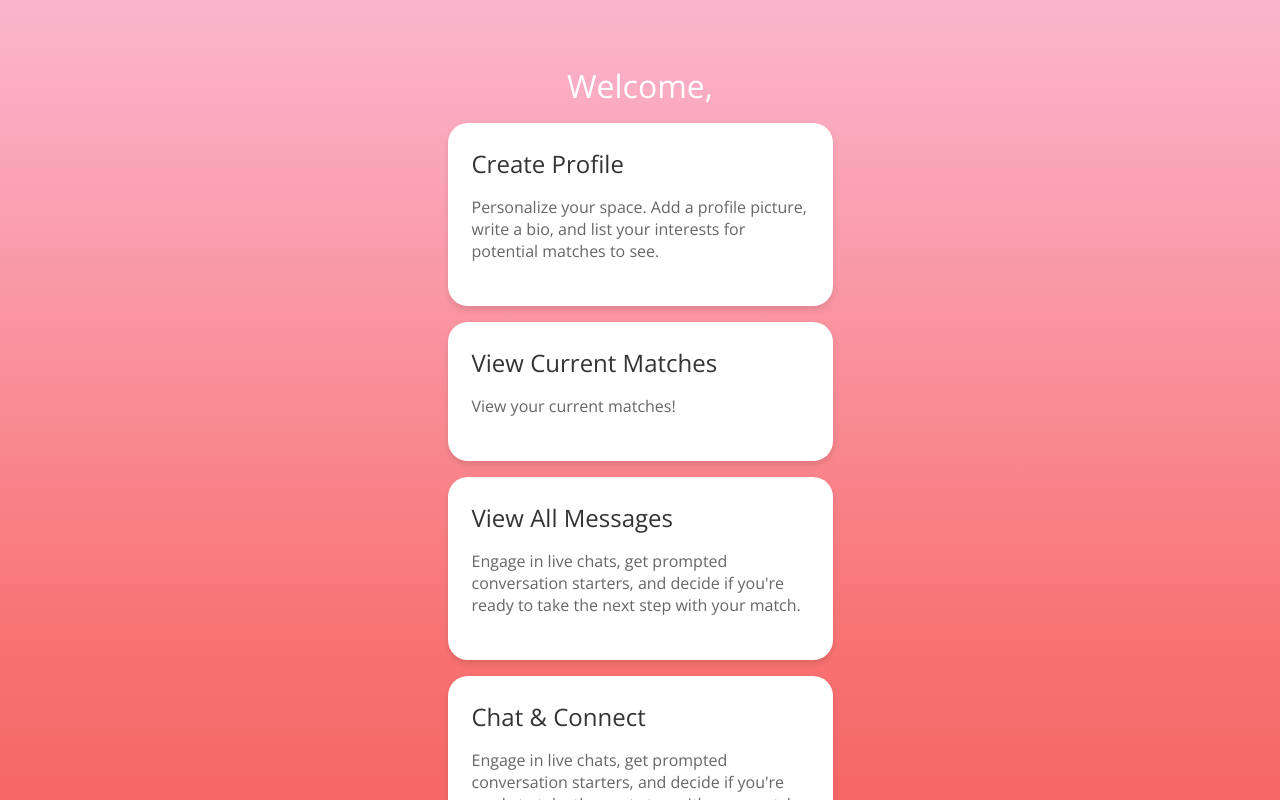
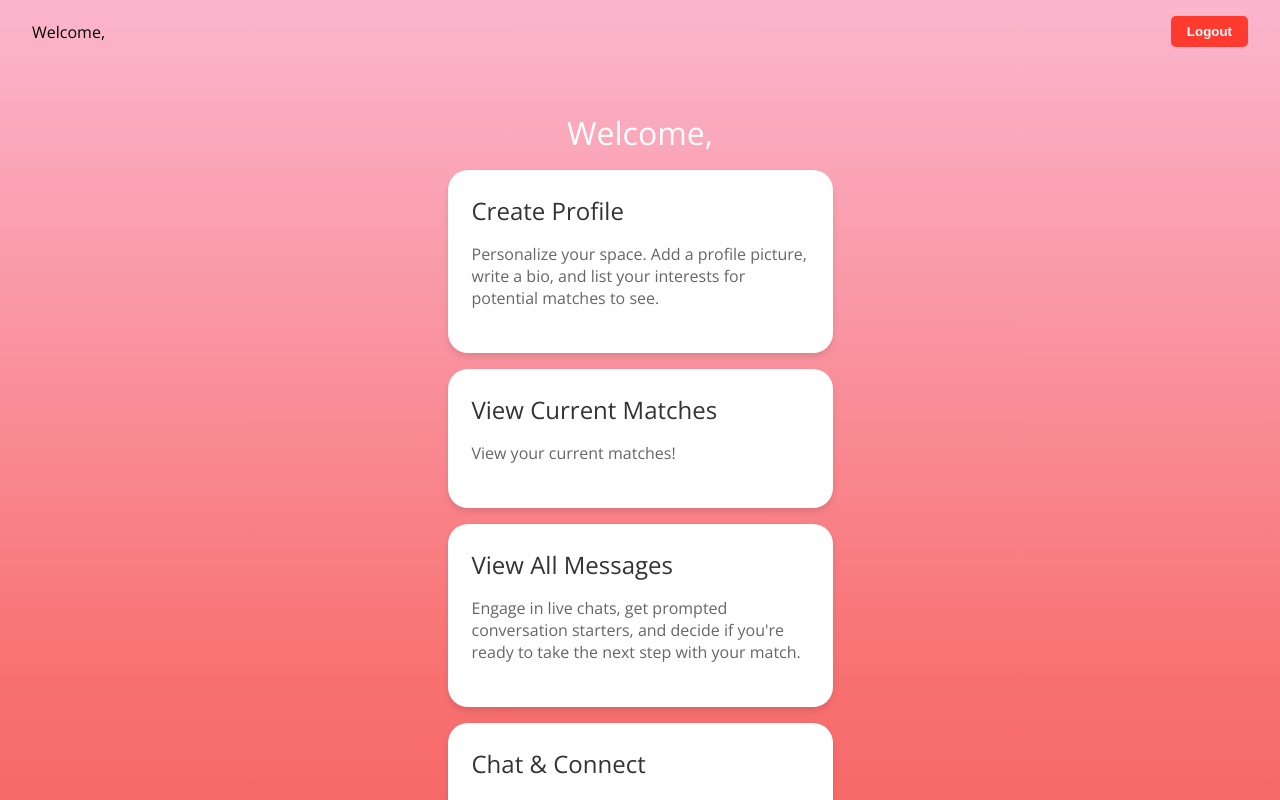
Before and after one commit to ajpieroni/316Heartcoded, a React (Create React App) app in the folder ourapp/reactapp/: page /UserSignedIn in a window 1280 px wide. Shown: the top 800 px of the page. Built offline with nearby package versions, Linux system fonts and the light colour scheme.

Commit message:
added header

```diff
--- /dev/null
+++ b/ourapp/reactapp/src/components/Header.css
@@ -0,0 +1,34 @@
+/* Header.css */
+.header {
+    display: flex;
+    justify-content: space-between;
+    align-items: center;
+    padding: 1rem;
+    background-color: transparent; /* make the background match your layout, transparent, if it already has a color */
+    box-shadow: none; /* remove any box-shadow if not needed */
+    color: #000; /* adjust text color to match your design */
+    width: 100%; /* ensure it spans the full width */
+
+  }
+
+  /* Adjust the logout button to better match your design */
+  .logout-button {
+    background-color: #ff3b30; /* adjust the color to match your theme */
+    color: white;
+    padding: 0.5rem 1rem;
+    border: none;
+    border-radius: 5px;
+    cursor: pointer;
+    font-weight: bold; /* make the text bold, if that's your design choice */
+    transition: background-color 0.3s ease; /* for a smooth color transition */
+  }
+
+  .logout-button:hover {
+    background-color: #ff1e00; /* a darker shade when hovered for better UX */
+  }
+
+  /* If your header should have a solid background color after scroll */
+  .header-scrolled {
+    background-color: #fff; /* example color */
+    box-shadow: 0 2px 5px rgba(0, 0, 0, 0.2); /* example shadow for better depth perception */
+  }
--- /dev/null
+++ b/ourapp/reactapp/src/components/Header.js
@@ -0,0 +1,38 @@
+// Header.js
+import React, { useContext } from 'react';
+import { useNavigate } from 'react-router-dom';
+import { useEffect } from 'react';
+import { UserContext } from './contexts/UserContext';
+import './Header.css'; // You can create a Header.css for styling your header
+
+function Header() {
+//   const { setUser } = useContext(UserContext);
+  const navigate = useNavigate();
+  const { user, setUser } = useContext(UserContext);
+
+  const handleLogout = () => {
+    sessionStorage.removeItem('user');
+    setUser(null);
+    navigate('/');
+  };
+  useEffect(() => {
+    const storedUser = sessionStorage.getItem('user');
+    if (storedUser) {
+      setUser(JSON.parse(storedUser));
+    }
+  }, [setUser]);
+
+
+
+  return (
+    <header className="header">
+      Welcome, {user?.name}
+      {/* Logout Button */}
+      <button onClick={handleLogout} className="logout-button">
+        Logout
+      </button>
+    </header>
+  );
+}
+
+export default Header;
--- a/ourapp/reactapp/src/pages/UserSignedIn.css
+++ b/ourapp/reactapp/src/pages/UserSignedIn.css
@@ -19,7 +19,7 @@ body {
     flex-direction: column;
     align-items: center;
     gap: 1rem;
-    padding: 2rem;
+    padding: 0rem 2rem 2rem 2rem;
 }
 
 .feature-card {
--- a/ourapp/reactapp/src/pages/UserSignedIn.js
+++ b/ourapp/reactapp/src/pages/UserSignedIn.js
@@ -12,6 +12,7 @@ import { UserContext } from "../components/contexts/UserContext";
 
 import ForgotPassword from "./ForgotPassword";
 import CreateProfile from "./CreateProfile.js";
+import Header from "../components/Header";
 
 export default function UserSignedIn() {
 
@@ -26,14 +27,12 @@ export default function UserSignedIn() {
 console.log("User from context:", user);
 
 useEffect(() => {
-    // When the component mounts, check if the user is stored in sessionStorage
     const storedUser = sessionStorage.getItem('user');
     if (storedUser) {
-      setUser(JSON.parse(storedUser)); // Parse the string back to an object and set it in the context
-      setLogin(true); // If necessary, set the login state
+      setUser(JSON.parse(storedUser));
+      setLogin(true);
     }
-  }, [setUser]); // Dependency array to run the effect when setUser changes, which is likely only on mount
-
+  }, [setUser]);
 
 
   // const history = useHistory();
@@ -41,7 +40,7 @@ useEffect(() => {
 return(
     <div>
 <div className="features">
-{/* {user && user.name && ( // Check if user and user.name are not null before rendering */}
+  <Header />
         <div class = "welcome-message"> Welcome, {user?.name}</div>
 
 
```
